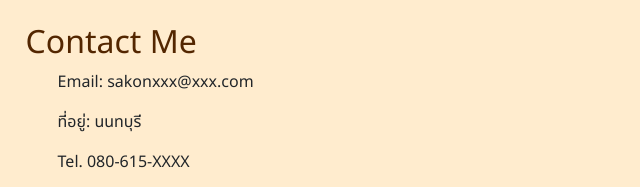
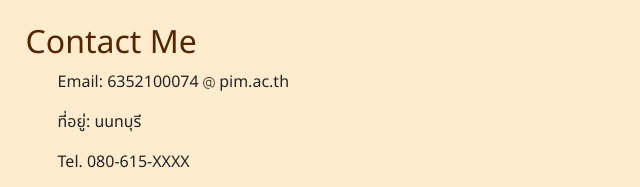
Before and after one commit to SakonkornUtt/Resume, a plain HTML site: page index.html in a window 1280 px wide. Shown: the part 1196-1383 px from the top of the page, 0-640 px from the left. Drawn offline with nearby package versions, Linux system fonts and the light colour scheme.

Commit message:
edit email

```diff
--- a/index.html
+++ b/index.html
@@ -129,7 +129,7 @@
     <hr>
     <div id="content">
          <h2 id="contact">Contact Me</h2>
-         <ol>Email: sakonxxx@xxx.com</ol>
+         <ol>Email: 6352100074 <img src="images/emailSymbol.png" width="1%" alt="emailSymbol"> pim.ac.th</ol>
          <ol>ที่อยู่: นนทบุรี</ol>
          <ol>Tel. 080-615-XXXX</ol>
     </div>
```
Also changed, not shown: images/emailSymbol.png (added).
